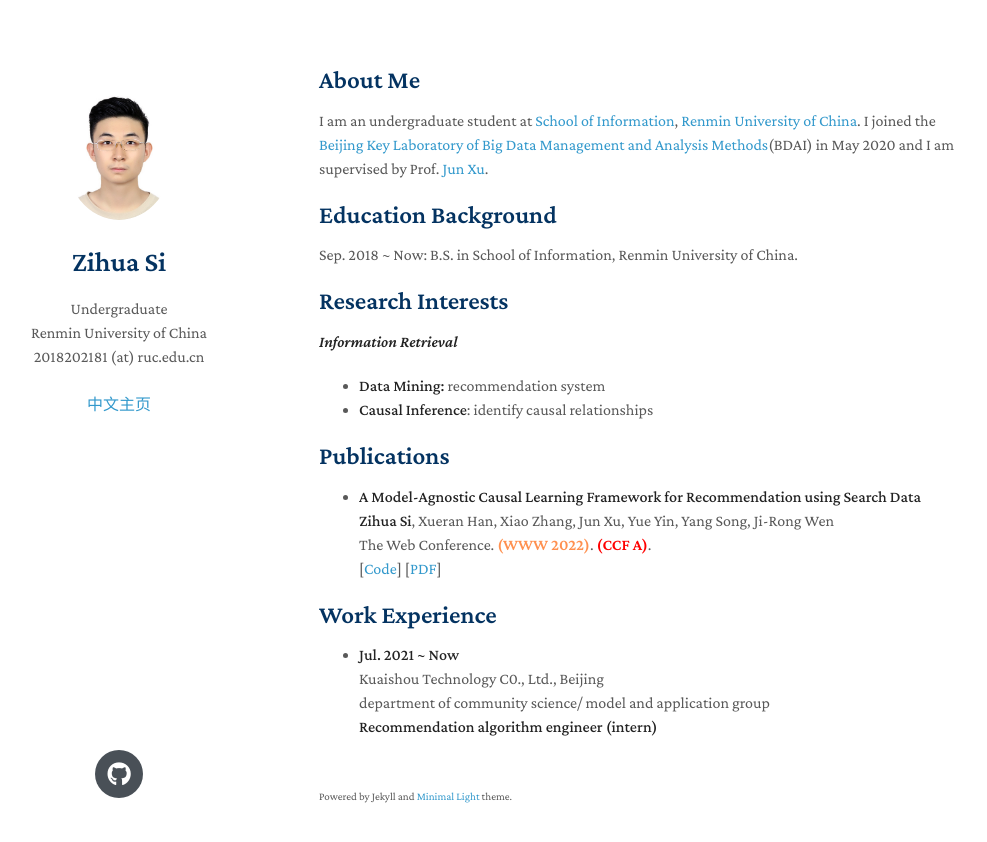
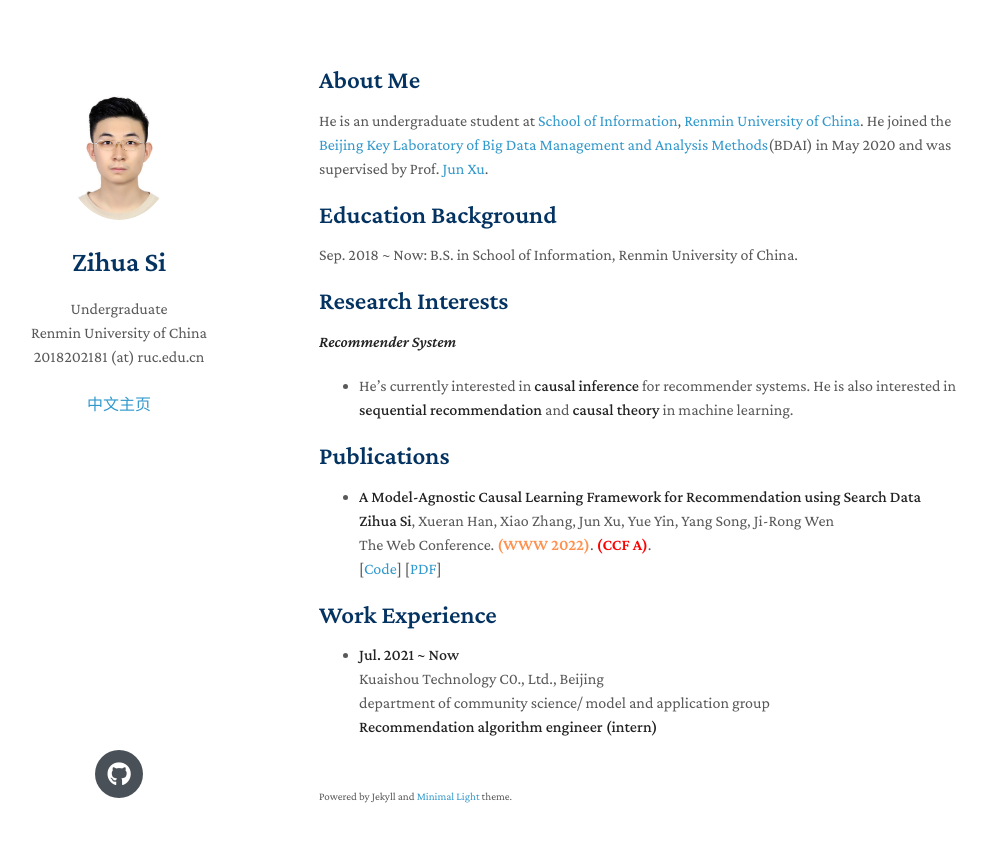
Before and after one commit to Ethan00Si/ethan00si.github.io, a Jekyll site: the page built from index.md, in a window 1280 px wide. Shown: the top 842 px of the page, without its empty margins (151-1138 px from the left). Built offline with Jekyll 4.4.1, drawn with Linux system fonts in a browser that asks for light colours; nearby versions of some CDN libraries; a style sheet for code colours, icons or effects is not loaded.

Commit message:
update research interest

```diff
--- a/_config.yml
+++ b/_config.yml
@@ -23,7 +23,7 @@ canonical: https://minimal-light.yyliu.net/
 remote_theme: yaoyao-liu/minimal-light
 
 future: True
-base_url : https://ethan00si.github.io/zihua_si.github.io/
+base_url : https://ethan00si.github.io/zihua_si.github.io
 # base_url : http://127.0.0.1:4000  # debug in local
 
 timezone: Asia/Shanghai
--- a/index.md
+++ b/index.md
@@ -4,8 +4,8 @@ layout: homepage_en
 
 ## About Me
 
-I am an undergraduate student at [School of Information](http://info.ruc.edu.cn/), [Renmin University of China](https://www.ruc.edu.cn/).
-I joined the [Beijing Key Laboratory of Big Data Management and Analysis Methods](http://info.ruc.edu.cn/academic_research_lab_detail.php?id=20)(BDAI) in May 2020 and I am supervised by Prof. [Jun Xu](https://scholar.google.com/citations?user=su14mcEAAAAJ).
+He is an undergraduate student at [School of Information](http://info.ruc.edu.cn/), [Renmin University of China](https://www.ruc.edu.cn/).
+He joined the [Beijing Key Laboratory of Big Data Management and Analysis Methods](http://info.ruc.edu.cn/academic_research_lab_detail.php?id=20)(BDAI) in May 2020 and was supervised by Prof. [Jun Xu](https://scholar.google.com/citations?user=su14mcEAAAAJ).
 
 
 ## Education Background
@@ -14,9 +14,9 @@ Sep. 2018 ~ Now: B.S. in School of Information, Renmin University of China.
 
 ## Research Interests
 
-***Information Retrieval***
-- **Data Mining:** recommendation system
-- **Causal Inference**: identify causal relationships
+***Recommender System***
+- He’s currently interested in **causal inference** for recommender systems. He is also interested in **sequential recommendation** and **causal theory** in machine learning.
+
 
 
 ## Publications
@@ -40,14 +40,6 @@ Sep. 2018 ~ Now: B.S. in School of Information, Renmin University of China.
   [[PDF](http://papers.nips.cc/paper/9216-learning-to-self-train-for-semi-supervised-few-shot-classification.pdf)] [[Code](https://github.com/xinzheli1217/learning-to-self-train)] -->
 
 
-<!--
-- **Meta-Transfer Learning for Few-Shot Learning**
-  <br>
-  Qianru Sun\*, **Yaoyao Liu\***, Tat-Seng Chua, Bernt Schiele
-  <br>
-  IEEE Conference on Computer Vision and Pattern Recognition. **CVPR 2019**.
-  <br>
-  [[PDF](http://openaccess.thecvf.com/content_CVPR_2019/papers/Sun_Meta-Transfer_Learning_for_Few-Shot_Learning_CVPR_2019_paper.pdf)] [[Code](https://github.com/yaoyao-liu/meta-transfer-learning)] [[Project](https://mtl.yyliu.net/)] -->
 
 ## Work Experience
 
```
Also changed, not shown: zh.md (+5 -6 lines).
